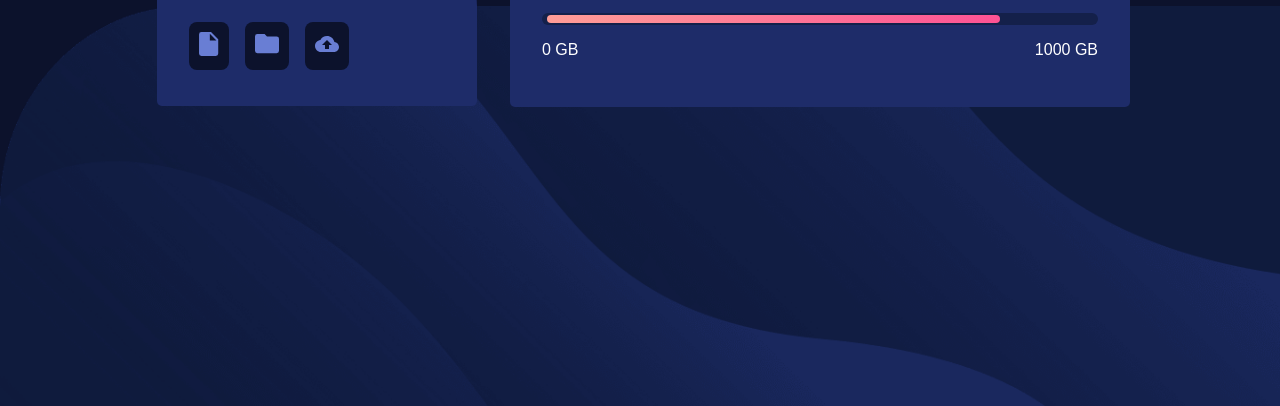
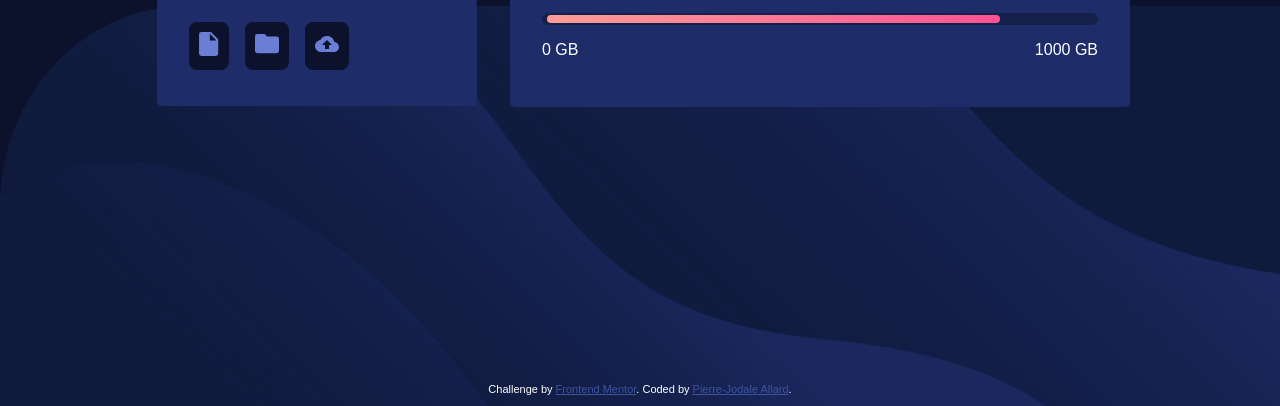
Before and after one commit to RondellAllard/fylo_data_storage, a plain HTML site: page index.html in a window 1280 px wide. Shown: the part 394-800 px from the top of the page. Drawn offline with Linux system fonts and the light colour scheme.

Commit message:
footer fix

```diff
--- a/index.html
+++ b/index.html
@@ -7,7 +7,7 @@
     <title>Flyo Data Storage</title>
   </head>
   <body>
-    <section class="card card_nav">
+    <div class="card card_nav">
       <img src="img/logo.svg" alt="Flyo logo" class="logo" />
       <nav>
         <ul>
@@ -22,8 +22,8 @@
           </li>
         </ul>
       </nav>
-    </section>
-    <section class="card card_data">
+    </div>
+    <div class="card card_data">
       <p class="lead">You've used <b>815GB</b> of your storage</p>
       <div class="progress">
         <div class="progress-bar"></div>
@@ -36,6 +36,10 @@
         <span>185</span>
         <p>GB left</p>
       </div>
-    </section>
+    </div>
+    <div class="attribution">
+      Challenge by <a href="https://www.frontendmentor.io?ref=challenge" target="_blank">Frontend Mentor</a>.
+      Coded by <a href="https://www.linkedin.com/in/pierre-j-allard/">Pierre-Jodale Allard</a>.
+    </div>
   </body>
 </html>
--- a/scss/style.scss
+++ b/scss/style.scss
@@ -4,3 +4,14 @@
 @import "./base_style/base";
 @import "./components/cards";
 @import "./components/progress-bars";
+
+.attribution {
+  position: fixed;
+  bottom: 0;
+  margin-bottom: 10px;
+  font-size: 11px;
+  text-align: center;
+}
+.attribution a {
+  color: hsl(228, 45%, 44%);
+}
```
Also changed, not shown: css/style.css, 1 other file.
